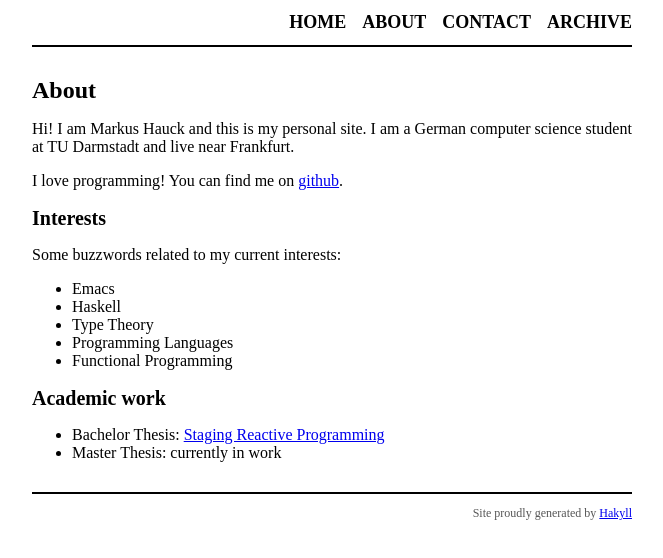
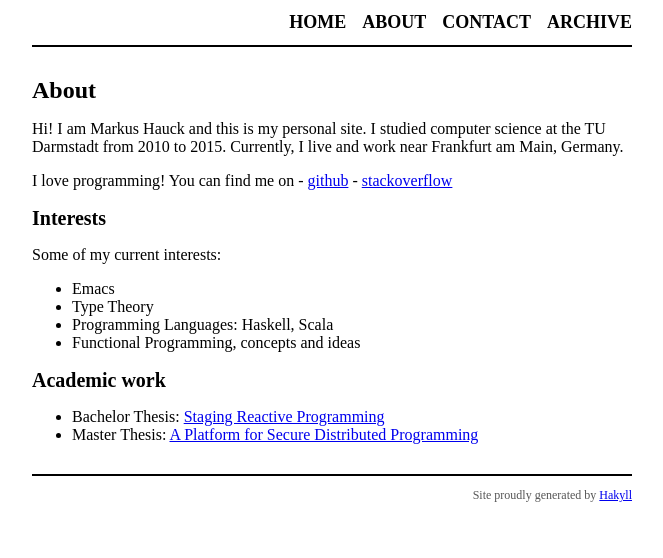
Before and after one commit to markus1189/markus1189.github.io, a plain HTML site: page about.html in a window 1280 px wide. Shown: the whole page, without its empty margins (308-971 px from the left). Drawn offline with Linux system fonts and the light colour scheme.

Commit message:
About page

```diff
--- a/about.html
+++ b/about.html
@@ -22,21 +22,20 @@
         <div id="content">
             <h1>About</h1>
 
-            <p>Hi! I am Markus Hauck and this is my personal site. I am a German computer science student at TU Darmstadt and live near Frankfurt.</p>
-<p>I love programming! You can find me on <a href="https://github.com/markus1189">github</a>.</p>
+            <p>Hi! I am Markus Hauck and this is my personal site. I studied computer science at the TU Darmstadt from 2010 to 2015. Currently, I live and work near Frankfurt am Main, Germany.</p>
+<p>I love programming! You can find me on - <a href="https://github.com/markus1189">github</a> - <a href="https://stackoverflow.com/users/566890/markus1189">stackoverflow</a></p>
 <h2 id="interests">Interests</h2>
-<p>Some buzzwords related to my current interests:</p>
+<p>Some of my current interests:</p>
 <ul>
 <li>Emacs</li>
-<li>Haskell</li>
 <li>Type Theory</li>
-<li>Programming Languages</li>
-<li>Functional Programming</li>
+<li>Programming Languages: Haskell, Scala</li>
+<li>Functional Programming, concepts and ideas</li>
 </ul>
 <h2 id="academic-work">Academic work</h2>
 <ul>
 <li>Bachelor Thesis: <a href="./docs/hauck-bsc-staging-reactive-programming.pdf">Staging Reactive Programming</a></li>
-<li>Master Thesis: currently in work</li>
+<li>Master Thesis: <a href="./docs/hauck-msc-platform-secure-distributed-programming.pdf">A Platform for Secure Distributed Programming</a></li>
 </ul>
         </div>
         <div id="footer">
```
Also changed, not shown: 1 other file.
